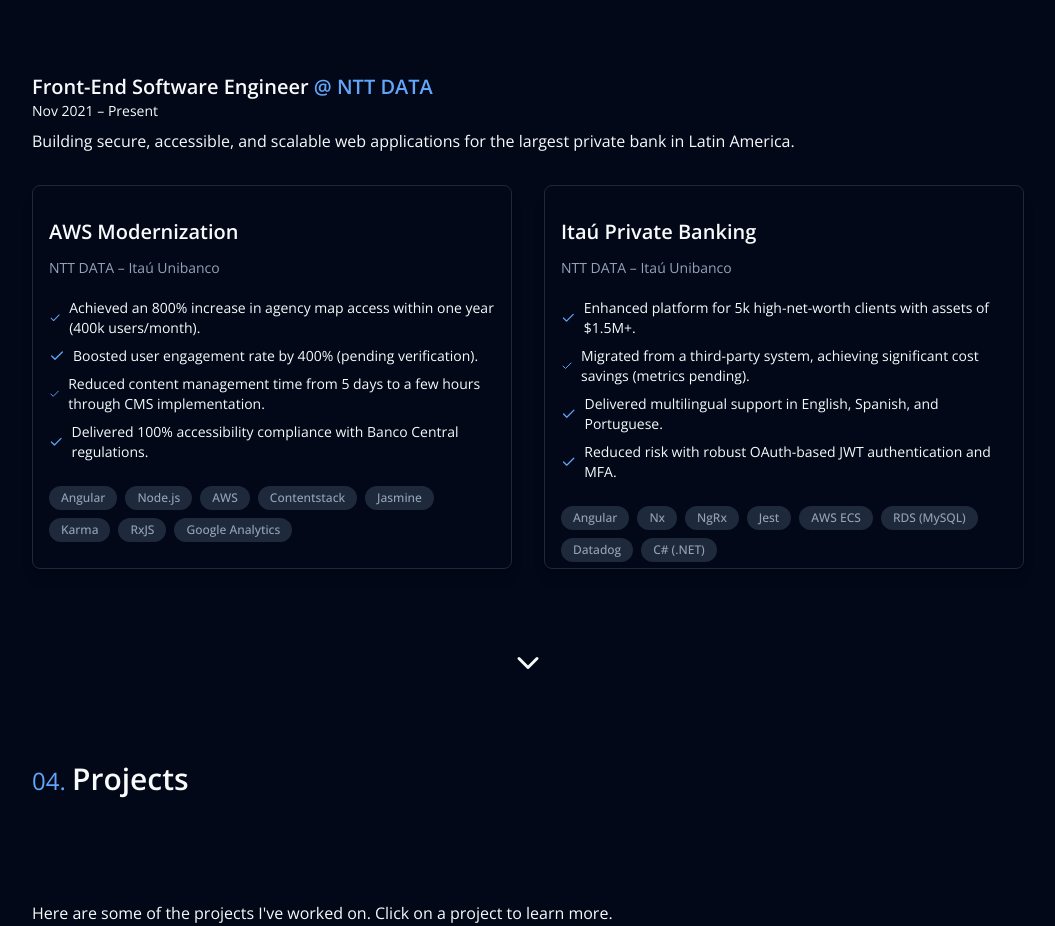
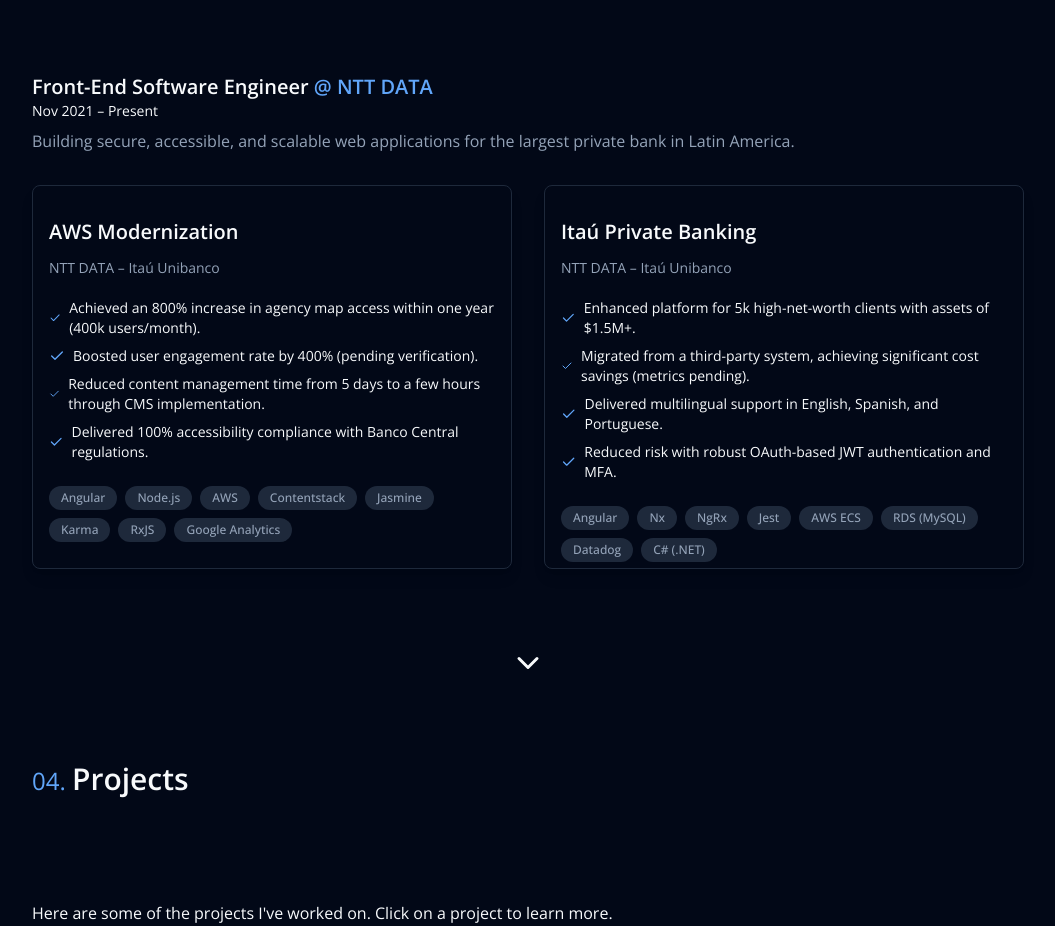
Before and after one commit to leogrigs/portfolio, a React (Vite) app: page / in a window 1280 px wide. Shown: the part 1687-2613 px from the top of the page, without its empty margins (224-1279 px from the left). Built offline with nearby package versions, Linux system fonts and the light colour scheme.

Commit message:
style: update Experience section paragraph to use muted foreground color for better readability

```diff
--- a/src/sections/Experience.tsx
+++ b/src/sections/Experience.tsx
@@ -25,7 +25,7 @@ export default function Experience() {
               </a>
             </h3>
             <p className="text-sm">Nov 2021 – Present</p>
-            <p className="text-sm md:text-base mt-2">
+            <p className="text-sm md:text-base mt-2 text-muted-foreground">
               Building secure, accessible, and scalable web applications for the
               largest private bank in Latin America.
             </p>
```
